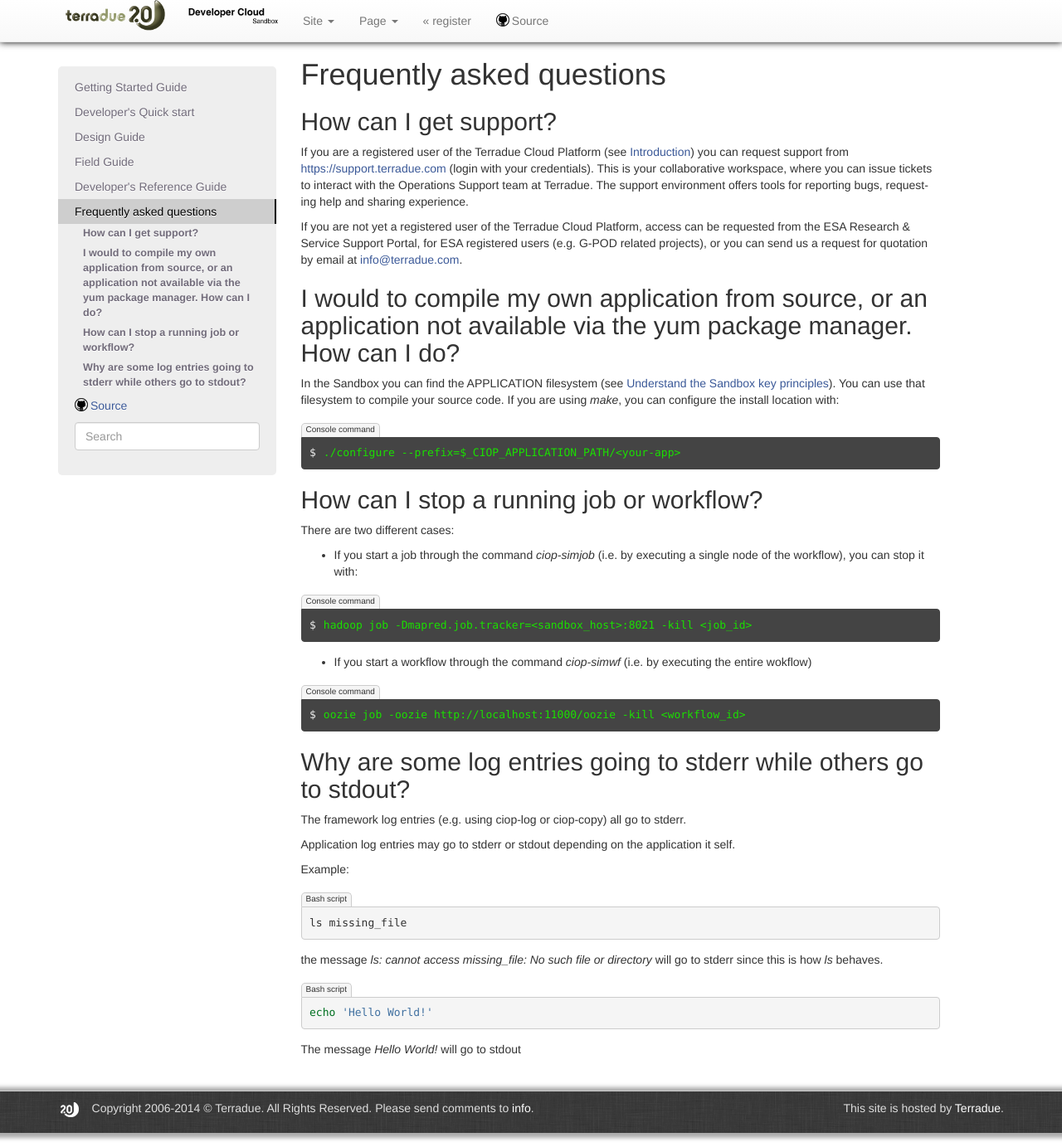
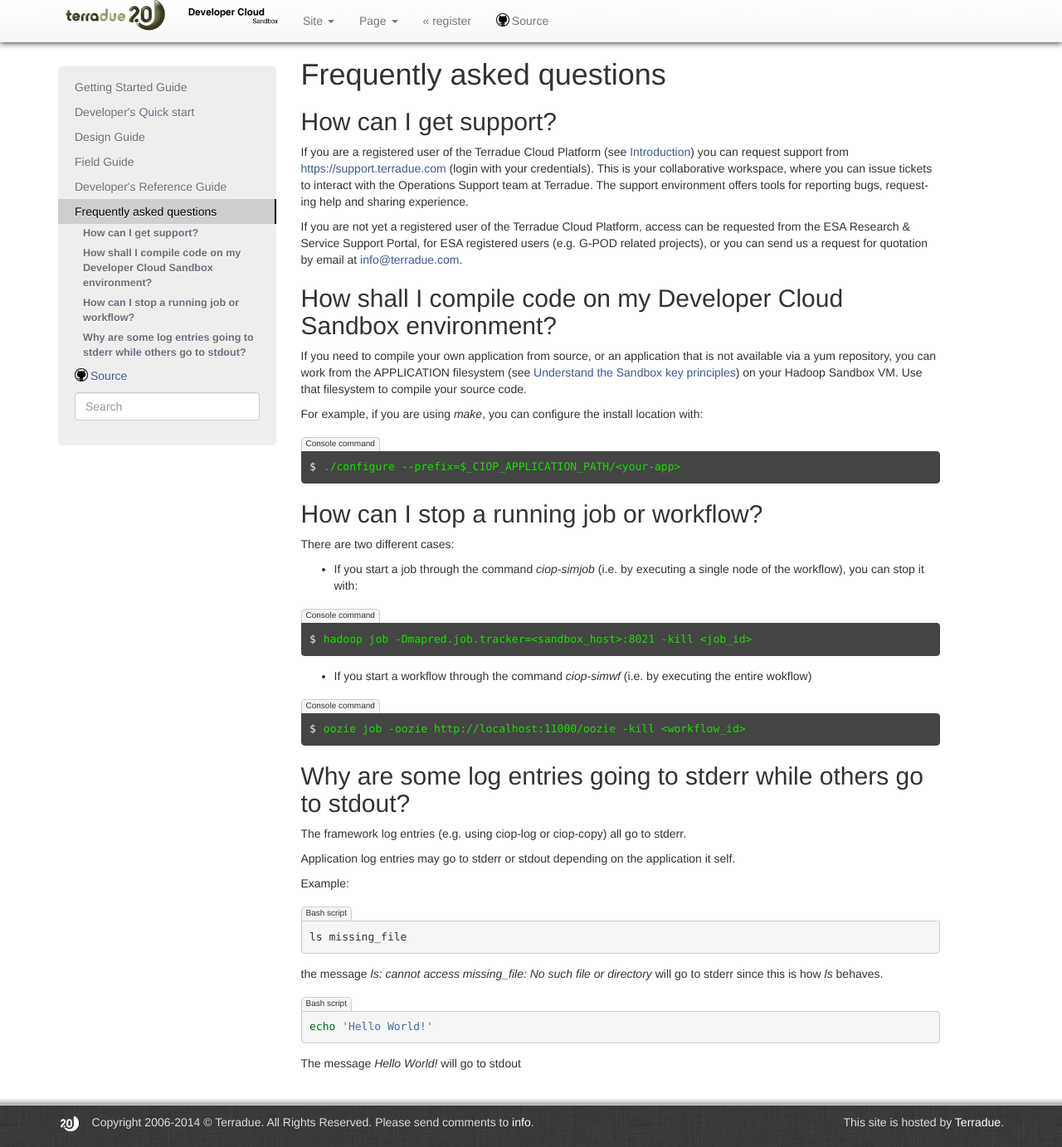
Before and after one commit to Terradue/doc-developer-sandbox, a Sphinx documentation site: the page built from source/faq/index.rst, in a window 1280 px wide and 1383 px high. Shown: the whole window at 83% size. Built offline with Sphinx 7.4.7, drawn with Linux system fonts in a browser that asks for light colours.

Commit message:
Update index.rst
Changed the entry for "Code compilation'

```diff
--- a/source/faq/index.rst
+++ b/source/faq/index.rst
@@ -12,17 +12,20 @@
 access can be requested from the ESA Research & Service Support Portal, for ESA registered users (e.g. G-POD related projects),
 or you can send us a request for quotation by email at info@terradue.com.
 
-I would to compile my own application from source, or an application not available via the yum package manager. How can I do?
-----------------------------------------------------
+How shall I compile code on my Developer Cloud Sandbox environment?
+-------------------------------------------------------------------
 
-In the Sandbox you can find the APPLICATION filesystem (see :ref:`principles`). You can use that filesystem to compile your source code. If you are using *make*, you can configure the install location with:
+If you need to compile your own application from source, or an application that is not available via a yum repository, you can work from the APPLICATION filesystem (see :ref:`principles`) on your Hadoop Sandbox VM.
+Use that filesystem to compile your source code.
+
+For example, if you are using *make*, you can configure the install location with:
 
 .. code-block:: console
 
   ./configure --prefix=$_CIOP_APPLICATION_PATH/<your-app>
 
 How can I stop a running job or workflow?
--------------------------------------------------------
+------------------------------------------
 
 There are two different cases:
 
```
